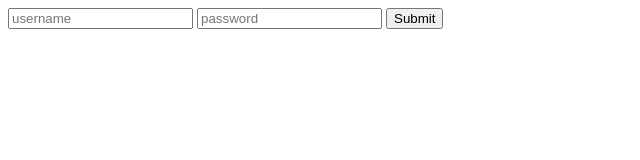
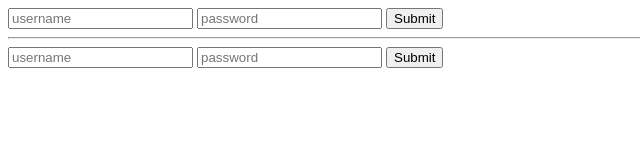
Before and after one commit to 027abhishekojha/SIGMA-WEB-DEV, a plain HTML site: page Frontend/index.html in a window 1280 px wide. Shown: the whole page, without its empty margins (0-640 px from the left). Drawn offline with Linux system fonts and the light colour scheme.

Commit message:
Updated Index.html

```diff
--- a/Frontend/index.html
+++ b/Frontend/index.html
@@ -11,5 +11,11 @@
         <input type="text" name="pass" id="" placeholder="password">
         <button type="button">Submit</button>
     </form>
+    <hr>
+    <form action="/register" method="post">
+        <input type="text" name="name" id="" placeholder="username">
+        <input type="text" name="pass" id="" placeholder="password">
+        <button type="button">Submit</button>
+    </form>
 </body>
 </html>
```
